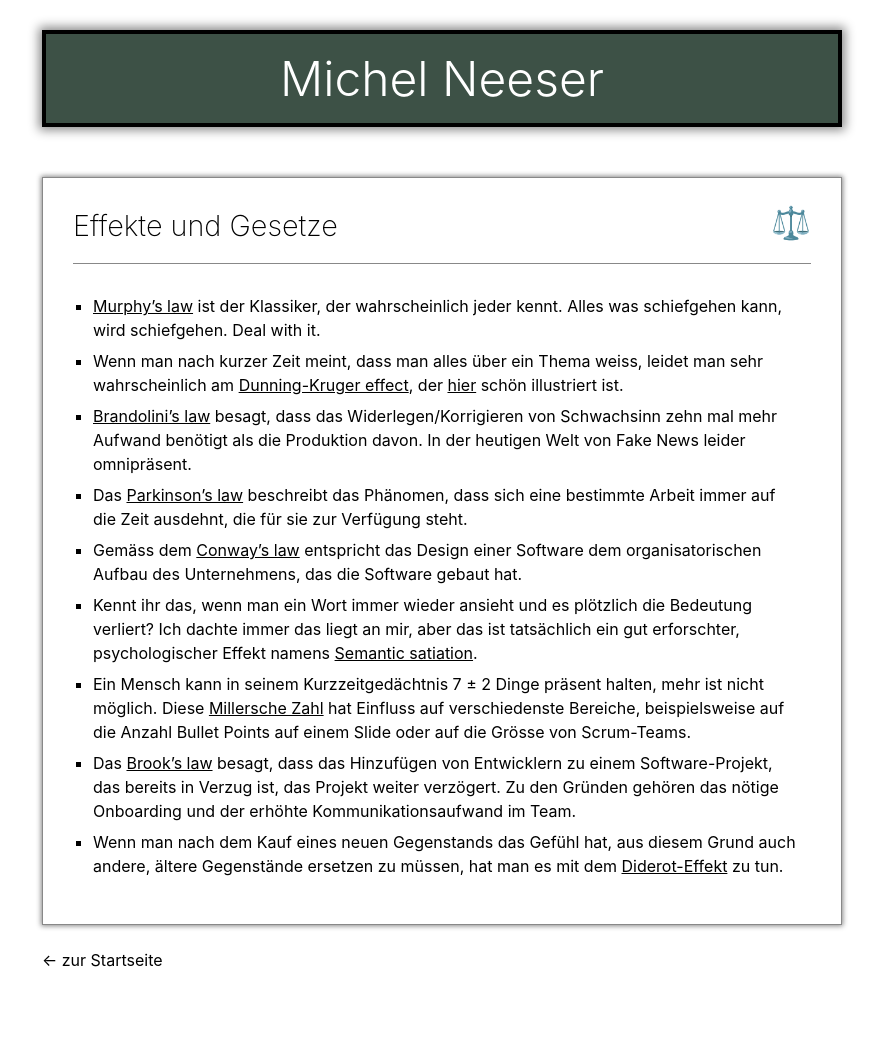
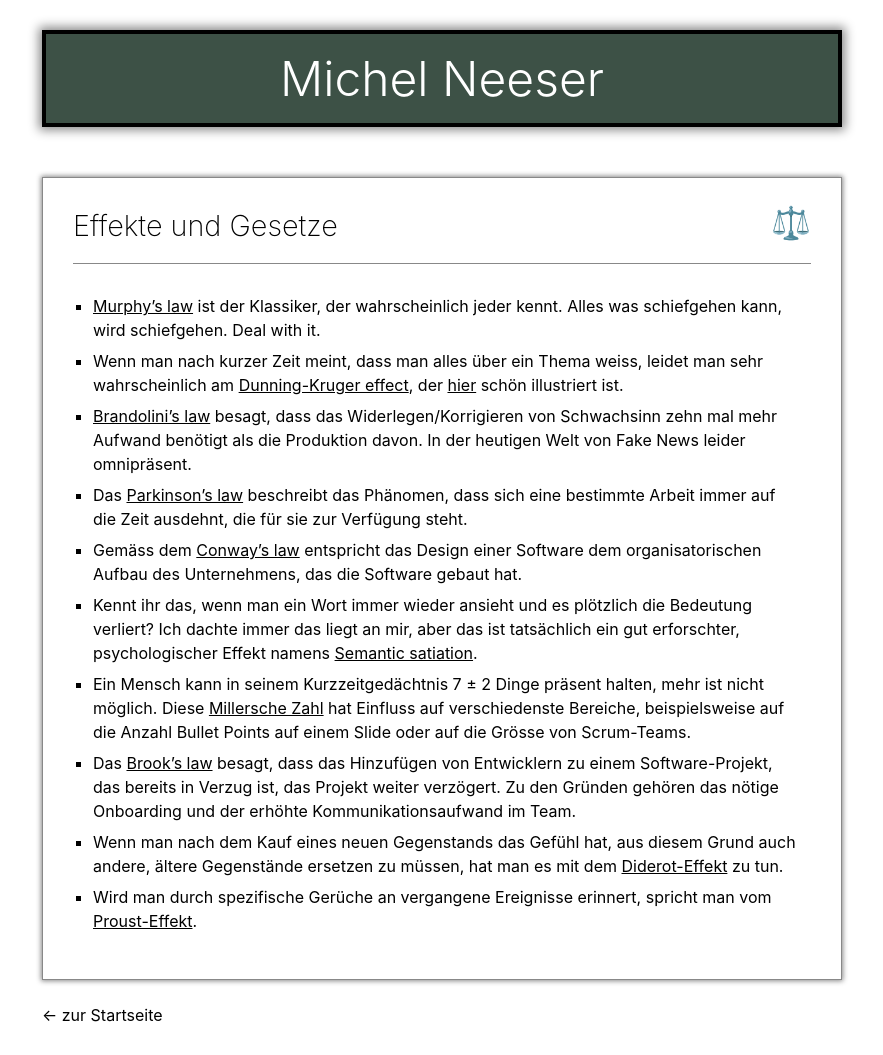
Before and after one commit to michelneeser/personal-website, a Jekyll site: the page built from _sections/effekte-gesetze.md, in a window 1280 px wide. Shown: the whole page, without its empty margins (198-1081 px from the left). Built offline with Jekyll 4.4.1, drawn with Linux system fonts in a browser that asks for light colours; before the commit the page ends 1000 px from its top, so only the background shows below that.

Commit message:
section headers optimized for mobile, new effect added

```diff
--- a/_sections/effekte-gesetze.md
+++ b/_sections/effekte-gesetze.md
@@ -12,3 +12,4 @@ icon: ⚖️
 - Ein Mensch kann in seinem Kurzzeitgedächtnis 7 ± 2 Dinge präsent halten, mehr ist nicht möglich. Diese [Millersche Zahl](https://de.wikipedia.org/wiki/Millersche_Zahl) hat Einfluss auf verschiedenste Bereiche, beispielsweise auf die Anzahl Bullet Points auf einem Slide oder auf die Grösse von Scrum-Teams.
 - Das [Brook's law](https://en.wikipedia.org/wiki/Brooks%27s_law) besagt, dass das Hinzufügen von Entwicklern zu einem Software-Projekt, das bereits in Verzug ist, das Projekt weiter verzögert. Zu den Gründen gehören das nötige Onboarding und der erhöhte Kommunikationsaufwand im Team.
 - Wenn man nach dem Kauf eines neuen Gegenstands das Gefühl hat, aus diesem Grund auch andere, ältere Gegenstände ersetzen zu müssen, hat man es mit dem [Diderot-Effekt](https://de.wikipedia.org/wiki/Diderot-Effekt) zu tun.
+- Wird man durch spezifische Gerüche an vergangene Ereignisse erinnert, spricht man vom [Proust-Effekt](https://dorsch.hogrefe.com/stichwort/proust-effekt).
--- a/assets/css/styles.scss
+++ b/assets/css/styles.scss
@@ -70,7 +70,7 @@ section {
     h1 {
       font-weight: 200;
       font-size: 1.8rem;
-      margin: 0;
+      margin: 0px 45px 0px 0px;
     }
 
     .icon {
```
